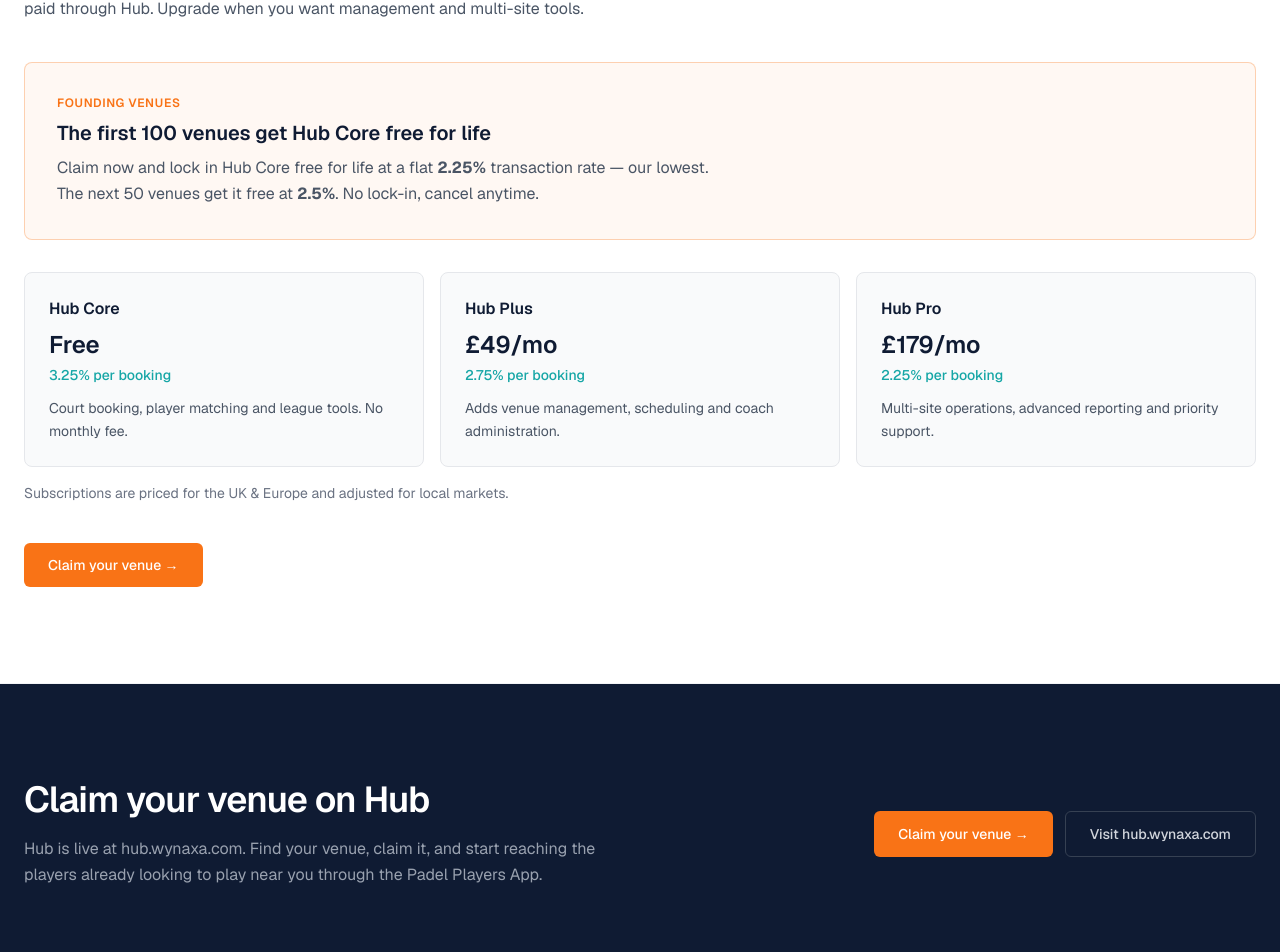
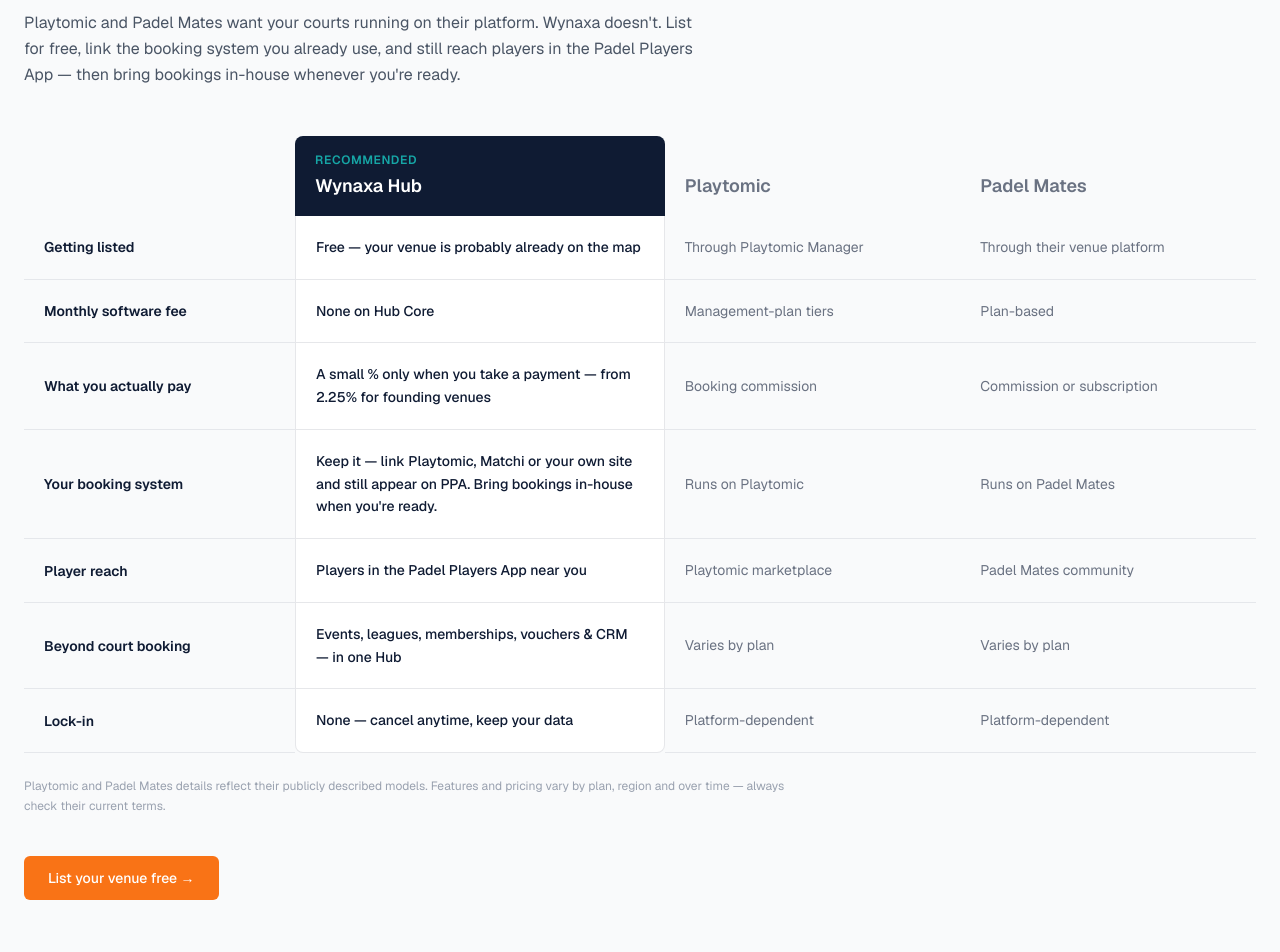
Before and after one commit to WYNAXA/Wynaxa, a Next.js app: page /sports-tech/hub in a window 1280 px wide. Shown: the part 5359-6311 px from the top of the page. Built offline with nearby package versions, Linux system fonts and the light colour scheme; no server answers.

Commit message:
feat(hub): 'How Hub compares' section vs Playtomic & Padel Mates
Honest, defensible comparison on Wynaxa's real edges (free to list, keep your
booking system, all-in-one, no lock-in). Competitor cells kept factual-neutral
with a disclaimer — no fabricated pricing.

```diff
--- a/app/sports-tech/hub/page.tsx
+++ b/app/sports-tech/hub/page.tsx
@@ -87,6 +87,56 @@
     step: "03",
     title: "Take control",
     body: "Set your courts, opening hours, pricing and photos, and start taking bookings from the players already looking to play near you.",
+  },
+];
+
+/* How Hub compares to the incumbents. Wynaxa's column is stated from our own
+   facts; competitor cells are kept factual-neutral (no invented prices) so the
+   contrast carries the point without asserting anything we can't stand behind.
+   Verify competitor cells before each publish — their plans change. */
+const COMPARISON = [
+  {
+    dimension: "Getting listed",
+    wynaxa: "Free — your venue is probably already on the map",
+    playtomic: "Through Playtomic Manager",
+    padelmates: "Through their venue platform",
+  },
+  {
+    dimension: "Monthly software fee",
+    wynaxa: "None on Hub Core",
+    playtomic: "Management-plan tiers",
+    padelmates: "Plan-based",
+  },
+  {
+    dimension: "What you actually pay",
+    wynaxa: "A small % only when you take a payment — from 2.25% for founding venues",
+    playtomic: "Booking commission",
+    padelmates: "Commission or subscription",
+  },
+  {
+    dimension: "Your booking system",
+    wynaxa:
+      "Keep it — link Playtomic, Matchi or your own site and still appear on PPA. Bring bookings in-house when you're ready.",
+    playtomic: "Runs on Playtomic",
+    padelmates: "Runs on Padel Mates",
+  },
+  {
+    dimension: "Player reach",
+    wynaxa: "Players in the Padel Players App near you",
+    playtomic: "Playtomic marketplace",
+    padelmates: "Padel Mates community",
+  },
+  {
+    dimension: "Beyond court booking",
+    wynaxa: "Events, leagues, memberships, vouchers & CRM — in one Hub",
+    playtomic: "Varies by plan",
+    padelmates: "Varies by plan",
+  },
+  {
+    dimension: "Lock-in",
+    wynaxa: "None — cancel anytime, keep your data",
+    playtomic: "Platform-dependent",
+    padelmates: "Platform-dependent",
   },
 ];
 
@@ -323,6 +373,89 @@
         </div>
       </section>
 
+      {/* --------------------------------------------------- HOW HUB COMPARES */}
+      <section className="border-t border-gray-100 bg-gray-50">
+        <div className="mx-auto max-w-7xl px-6 py-24">
+          <p className="text-sm font-semibold uppercase tracking-wider text-[#F97316]">
+            How Hub compares
+          </p>
+          <h2 className="mt-3 max-w-3xl text-3xl font-semibold tracking-tight text-[#0F1B33] sm:text-4xl">
+            Keep your booking system. Skip the monthly fee.
+          </h2>
+          <p className="mt-4 max-w-2xl leading-relaxed text-gray-600">
+            Playtomic and Padel Mates want your courts running on their
+            platform. Wynaxa doesn&apos;t. List for free, link the booking system
+            you already use, and still reach players in the Padel Players App —
+            then bring bookings in-house whenever you&apos;re ready.
+          </p>
+
+          <div className="mt-12 overflow-x-auto">
+            <table className="w-full min-w-[720px] border-separate border-spacing-0 text-left align-top">
+              <thead>
+                <tr>
+                  <th className="w-[22%] px-5 pb-4 align-bottom text-sm font-normal text-gray-400">
+                    &nbsp;
+                  </th>
+                  <th className="w-[30%] rounded-t-lg bg-[#0F1B33] px-5 py-4 align-bottom">
+                    <span className="block text-xs font-semibold uppercase tracking-wider text-[#16A6A6]">
+                      Recommended
+                    </span>
+                    <span className="mt-1 block text-lg font-semibold text-white">
+                      Wynaxa Hub
+                    </span>
+                  </th>
+                  <th className="w-[24%] px-5 py-4 align-bottom text-lg font-semibold text-gray-500">
+                    Playtomic
+                  </th>
+                  <th className="w-[24%] px-5 py-4 align-bottom text-lg font-semibold text-gray-500">
+                    Padel Mates
+                  </th>
+                </tr>
+              </thead>
+              <tbody>
+                {COMPARISON.map((row, i) => (
+                  <tr key={row.dimension}>
+                    <td className="border-b border-gray-200 px-5 py-5 text-sm font-semibold text-[#0F1B33]">
+                      {row.dimension}
+                    </td>
+                    <td
+                      className={`border-x border-b border-[#0F1B33]/10 bg-white px-5 py-5 text-sm font-medium leading-relaxed text-[#0F1B33] ${
+                        i === COMPARISON.length - 1 ? "rounded-b-lg" : ""
+                      }`}
+                    >
+                      {row.wynaxa}
+                    </td>
+                    <td className="border-b border-gray-200 px-5 py-5 text-sm leading-relaxed text-gray-500">
+                      {row.playtomic}
+                    </td>
+                    <td className="border-b border-gray-200 px-5 py-5 text-sm leading-relaxed text-gray-500">
+                      {row.padelmates}
+                    </td>
+                  </tr>
+                ))}
+              </tbody>
+            </table>
+          </div>
+
+          <p className="mt-6 max-w-3xl text-xs leading-relaxed text-gray-400">
+            Playtomic and Padel Mates details reflect their publicly described
+            models. Features and pricing vary by plan, region and over time —
+            always check their current terms.
+          </p>
+
+          <div className="mt-10">
+            <a
+              href={ONBOARD_URL}
+              target="_blank"
+              rel="noopener noreferrer"
+              className="inline-flex items-center justify-center rounded-md bg-[#F97316] px-6 py-3 text-sm font-medium text-white transition-opacity hover:opacity-90"
+            >
+              List your venue free &rarr;
+            </a>
+          </div>
+        </div>
+      </section>
+
       {/* ------------------------------------------------------------ PRICING */}
       <section id="pricing" className="border-y border-gray-100 bg-white">
         <div className="mx-auto max-w-7xl px-6 py-24">
```
